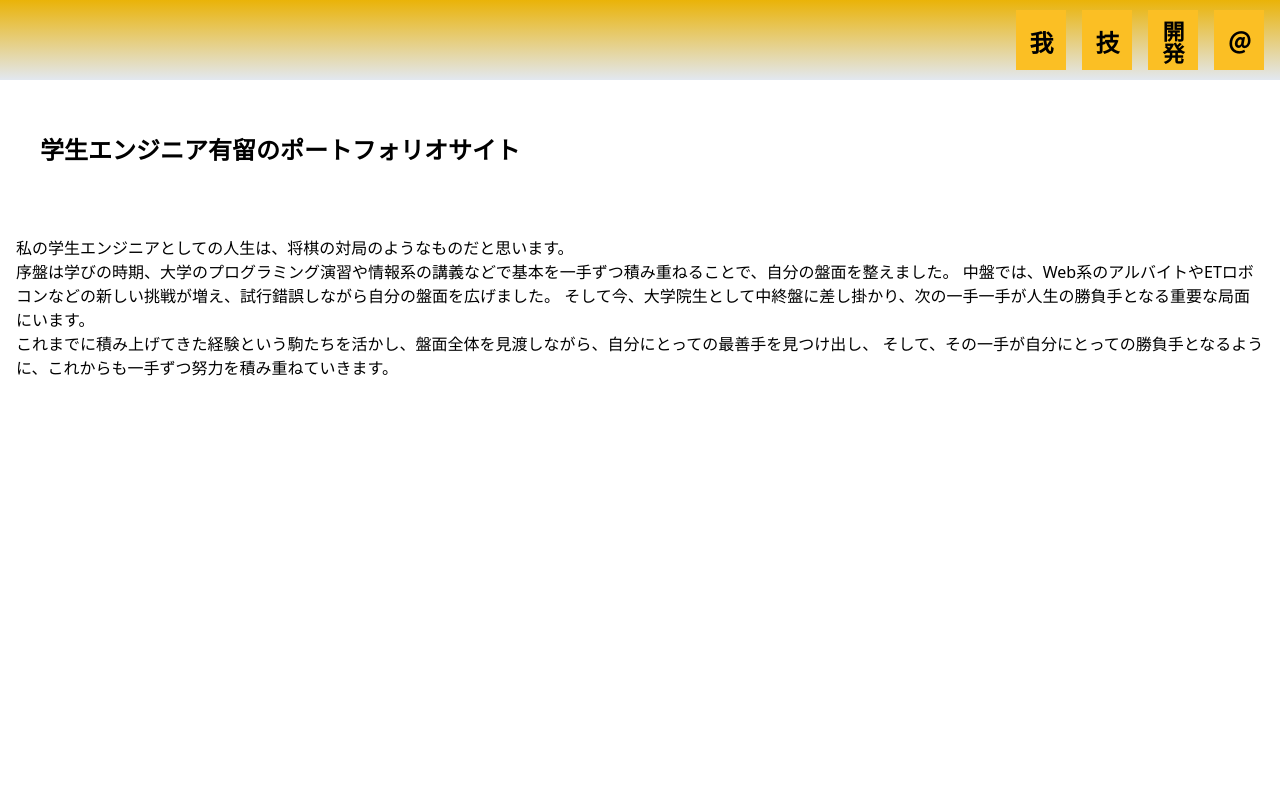
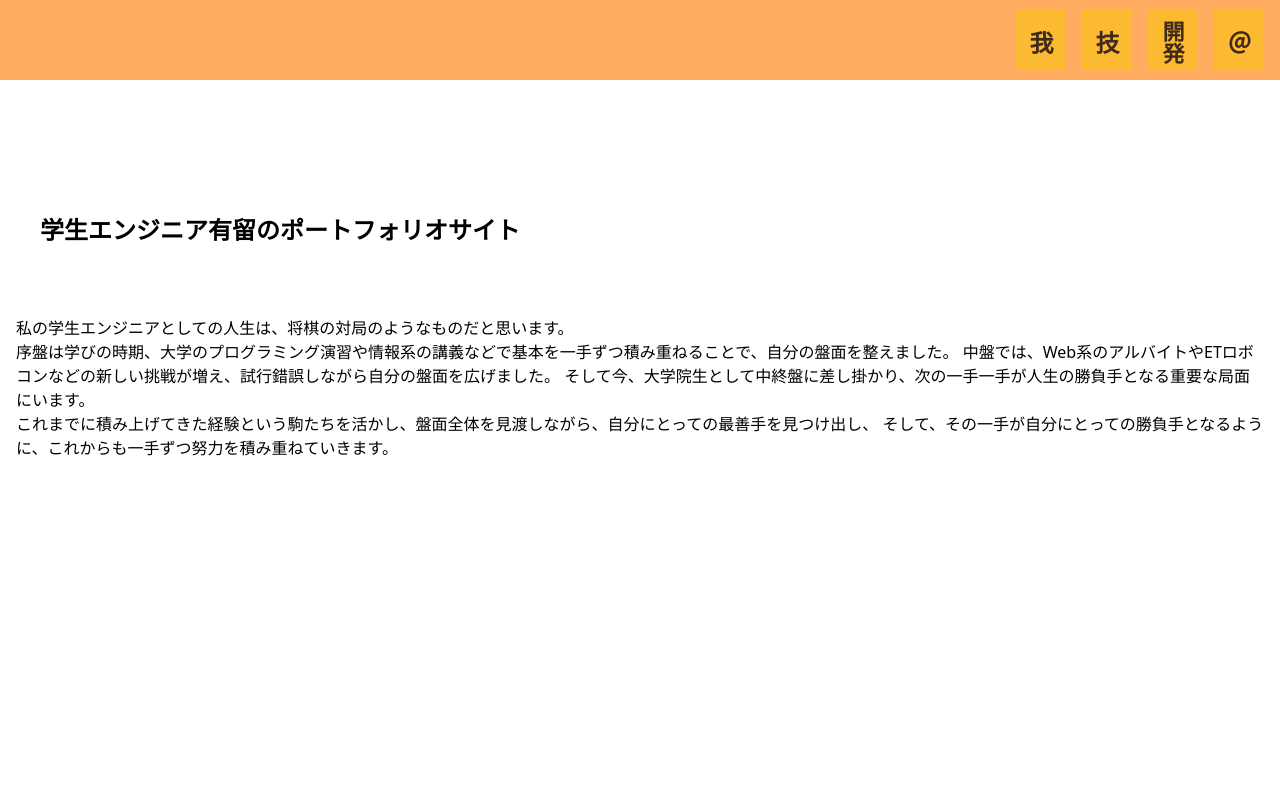
Before and after one commit to aridome222/portfolio-aridome, a Next.js app: page / in a window 1280 px wide. Shown: the top 800 px of the page. Built offline with nearby package versions, Linux system fonts and the light colour scheme; what tailwind-clip-path would draw is missing.

Commit message:
add: テーマカラーを設定&ヘッダーの不透明度を75%に調整

```diff
--- a/app/components/Header.tsx
+++ b/app/components/Header.tsx
@@ -5,9 +5,9 @@ import { Link as ScrollLink } from "react-scroll";
 
 export const Header: React.FC = () => {
   return (
-    <header>
+    <header className="bg-primary w-full h-20">
       <nav>
-        <ul className="flex justify-end gap-4 fixed z-2 top-0 pt-2.5 pr-4 bg-gradient-to-b from-yellow-500 to-slate-200 w-full h-20">
+        <ul className="flex justify-end gap-4 fixed z-2 top-0 pt-2.5 pr-4 bg-primary opacity-75 w-full h-20">
           <li>
             <div className="cursor-pointer">
               <ScrollLink
--- a/tailwind.config.ts
+++ b/tailwind.config.ts
@@ -10,6 +10,8 @@ const config: Config = {
   theme: {
     extend: {
       colors: {
+        primary: "#FFAD60",
+        secondary: "#F9C270",
       },
       clipPath: {
         // 元の駒の形
```
